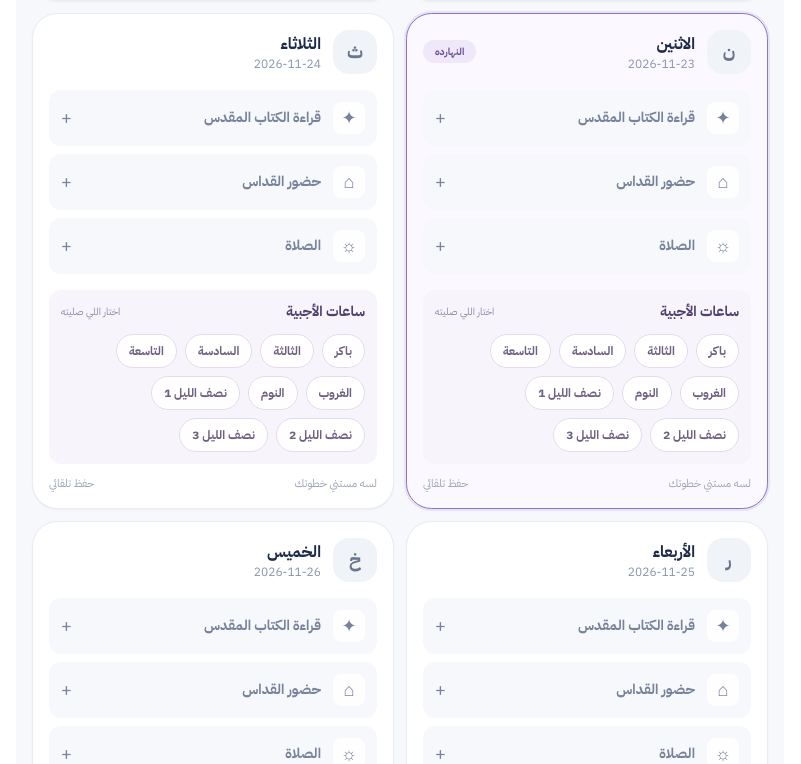
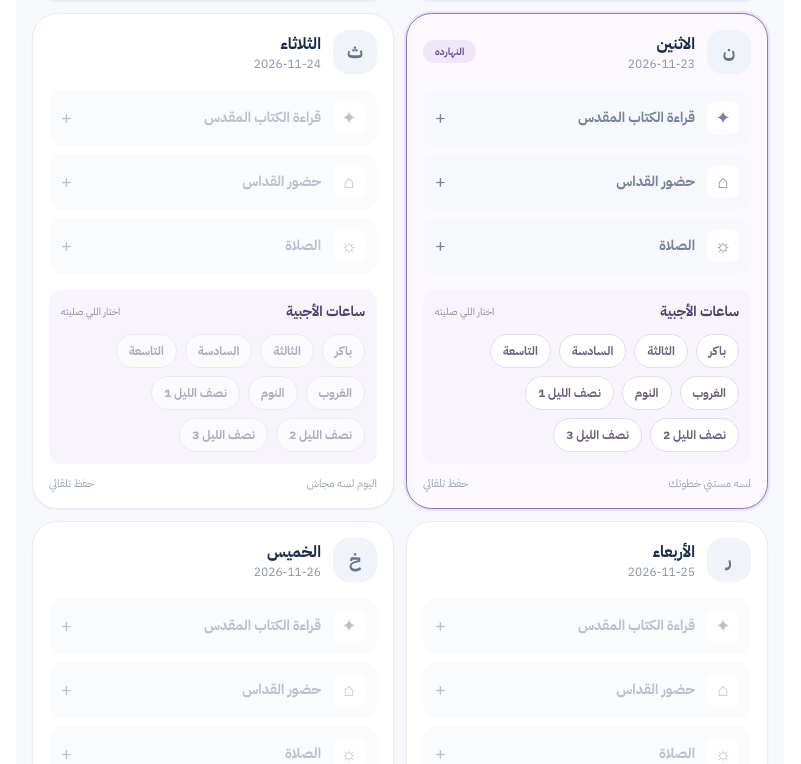
Before and after one commit to Twety24/Aghapy, a Next.js app: page /spiritual-journal in a window 1280 px wide. Shown: the part 936-1700 px from the top of the page, without its empty margins (240-1041 px from the left). Built offline with nearby package versions, Linux system fonts and the light colour scheme; no server answers.

Commit message:
Polish future-day behavior in Spiritual Journal

```diff
--- a/app/spiritual-journal/page.jsx
+++ b/app/spiritual-journal/page.jsx
@@ -110,6 +110,7 @@ export default function SpiritualJournalPage() {
             const date = weekDates[index]
             const entry = { ...EMPTY_ENTRY, ...(entries[date] || {}) }
             const isToday = date === today
+            const isFuture = date > today
             const hasActivity = entry.bible_reading || entry.attended_liturgy || entry.prayed || entry.agpeya_hours.length
             return (
               <article key={date} className={`rounded-[1.6rem] border p-4 shadow-sm transition ${isToday ? 'border-[#8b77bd] bg-[#fbf9ff] ring-2 ring-[#e9e2f6]' : 'border-[#e8ecf3] bg-white'}`}>
@@ -122,7 +123,7 @@ export default function SpiritualJournalPage() {
                 </div>
                 <div className="mt-4 space-y-2">
                   {activities.map(activity => (
-                    <button key={activity.key} disabled={saving === date} onClick={() => updateDay(date, { [activity.key]: !entry[activity.key] })} className={`flex w-full items-center gap-3 rounded-xl p-3 text-start transition active:scale-[.99] disabled:opacity-50 ${entry[activity.key] ? activity.color : 'bg-[#f7f8fb] text-[#77839a] hover:bg-[#f0f2f7]'}`}>
+                    <button key={activity.key} disabled={saving === date || isFuture} onClick={() => updateDay(date, { [activity.key]: !entry[activity.key] })} className={`flex w-full items-center gap-3 rounded-xl p-3 text-start transition active:scale-[.99] disabled:opacity-50 ${entry[activity.key] ? activity.color : 'bg-[#f7f8fb] text-[#77839a] hover:bg-[#f0f2f7]'}`}>
                       <span className="grid h-8 w-8 place-items-center rounded-lg bg-white/80 text-lg">{activity.icon}</span>
                       <span className="flex-1 text-sm font-bold">{activity.label}</span>
                       <span className="text-lg">{entry[activity.key] ? '✓' : '+'}</span>
@@ -134,12 +135,12 @@ export default function SpiritualJournalPage() {
                   <div className="mt-3 flex flex-wrap gap-2">
                     {AGPEYA_HOURS.map(hour => {
                       const active = entry.agpeya_hours.includes(hour.id)
-                      return <button key={hour.id} disabled={saving === date} onClick={() => toggleHour(date, hour.id)} title={hour.sub} className={`rounded-full border px-3 py-2 text-xs font-bold transition ${active ? 'border-[#705b91] bg-[#705b91] text-white' : 'border-[#e4dced] bg-white text-[#6e6080] hover:border-[#9a84bb]'} disabled:opacity-50`}>{hour.label}</button>
+                      return <button key={hour.id} disabled={saving === date || isFuture} onClick={() => toggleHour(date, hour.id)} title={hour.sub} className={`rounded-full border px-3 py-2 text-xs font-bold transition ${active ? 'border-[#705b91] bg-[#705b91] text-white' : 'border-[#e4dced] bg-white text-[#6e6080] hover:border-[#9a84bb]'} disabled:opacity-50`}>{hour.label}</button>
                     })}
                   </div>
                 </div>
                 <div className="mt-3 flex items-center justify-between text-[11px] text-[#9aa4b7]">
-                  <span>{hasActivity ? 'خطوة حلوة اتسجلت' : 'لسه مستني خطوتك'}</span>
+                  <span>{isFuture ? 'اليوم لسه مجاش' : hasActivity ? 'خطوة حلوة اتسجلت' : 'لسه مستني خطوتك'}</span>
                   <span>{saving === date ? 'بيحفظ...' : saved === date ? 'اتحفظت ✓' : 'حفظ تلقائي'}</span>
                 </div>
               </article>
```
